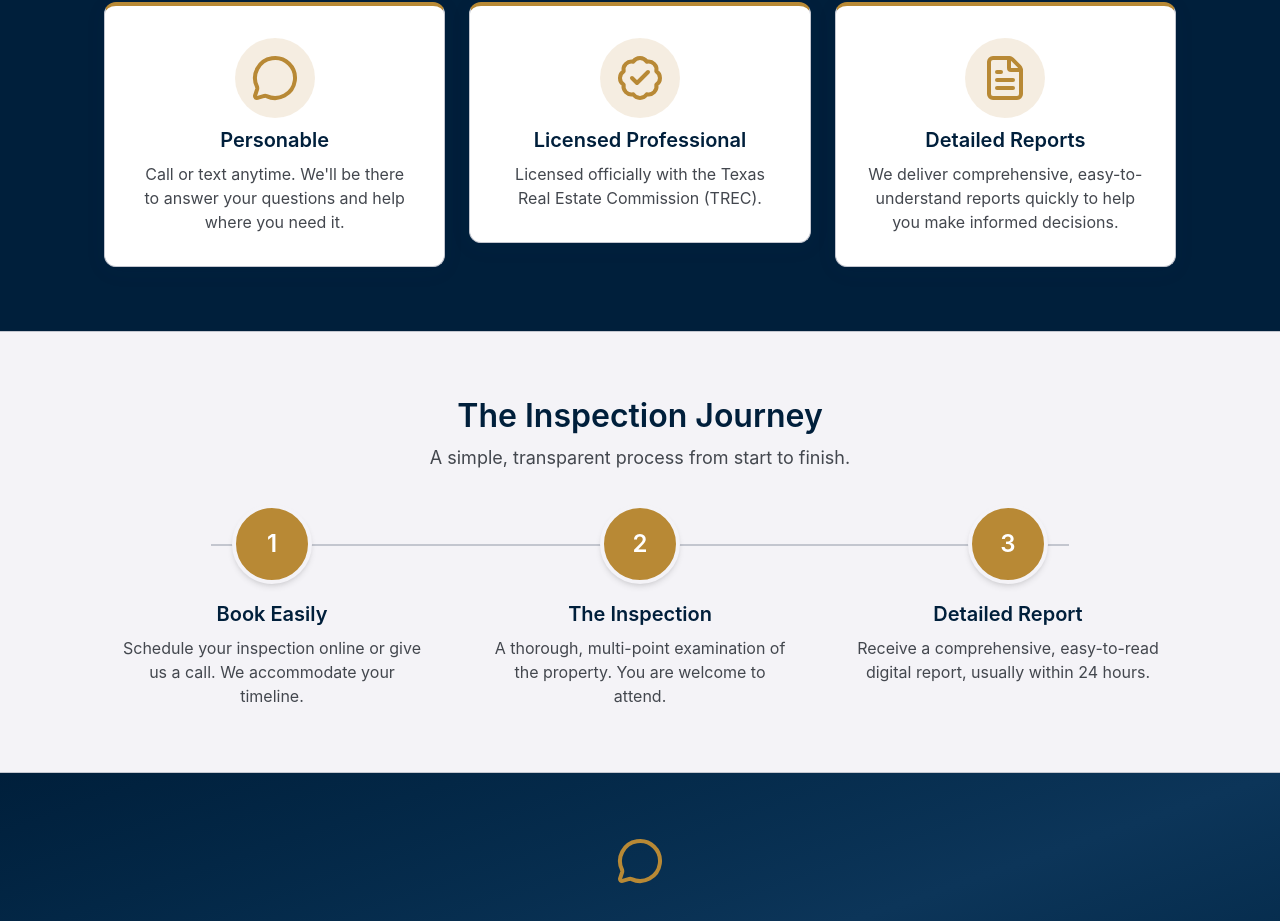
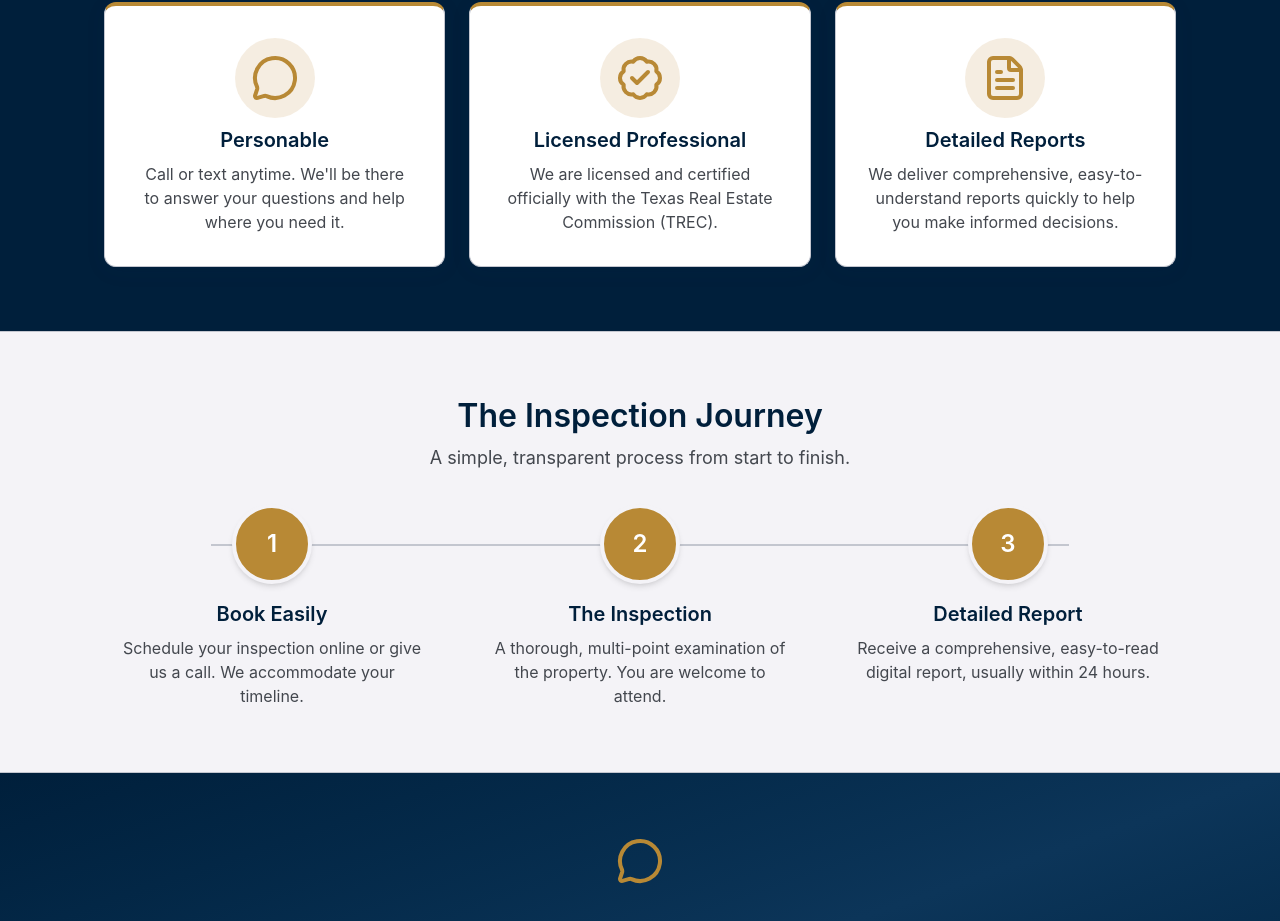
Before and after one commit to TrashBox-Games/txcovenanthomeinspections, a Next.js app: page / in a window 1280 px wide. Shown: the part 1892-2813 px from the top of the page. Built offline with nearby package versions, Linux system fonts and the light colour scheme.

Commit message:
Changed Licensed Professional card to show 3 lines of content to even out cards

```diff
--- a/src/components/organisms/WhyChooseSection/WhyChooseSection.tsx
+++ b/src/components/organisms/WhyChooseSection/WhyChooseSection.tsx
@@ -18,7 +18,7 @@ const reasons = [
     icon: BadgeCheck,
     title: "Licensed Professional",
     description:
-      "Licensed officially with the Texas Real Estate Commission (TREC).",
+      "We are licensed and certified officially with the Texas Real Estate Commission (TREC).",
   },
   {
     icon: FileText,
```
